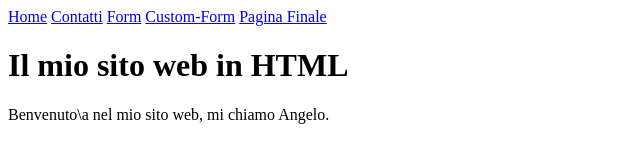
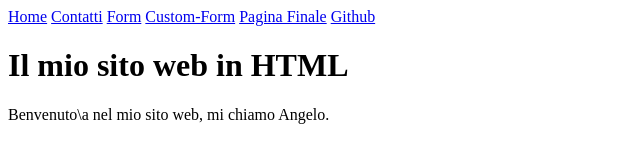
Before and after one commit to Arwel219/ebitemp, a plain HTML site: page index.html in a window 1280 px wide. Shown: the full height of the page, 0-640 px from the left. Drawn offline with Linux system fonts and the light colour scheme.

Commit message:
Update index.html

```diff
--- a/index.html
+++ b/index.html
@@ -14,6 +14,7 @@
             <a href="Day2/index.html">Form</a>
             <a href="Day2/Work2.html">Custom-Form</a>
             <a href="Day2/Work3.html">Pagina Finale</a>
+            <a href="https://github.com/Arwel219/ebitemp">Github</a>
         </nav>
     </header>
 
```
